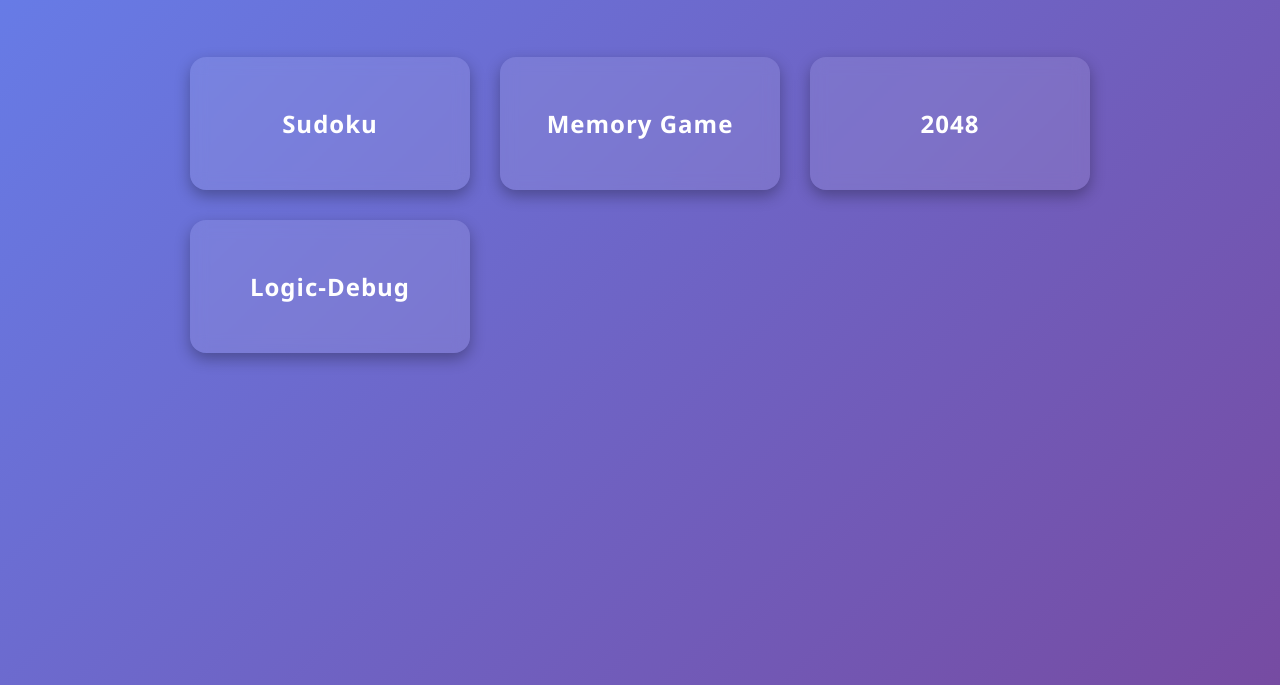
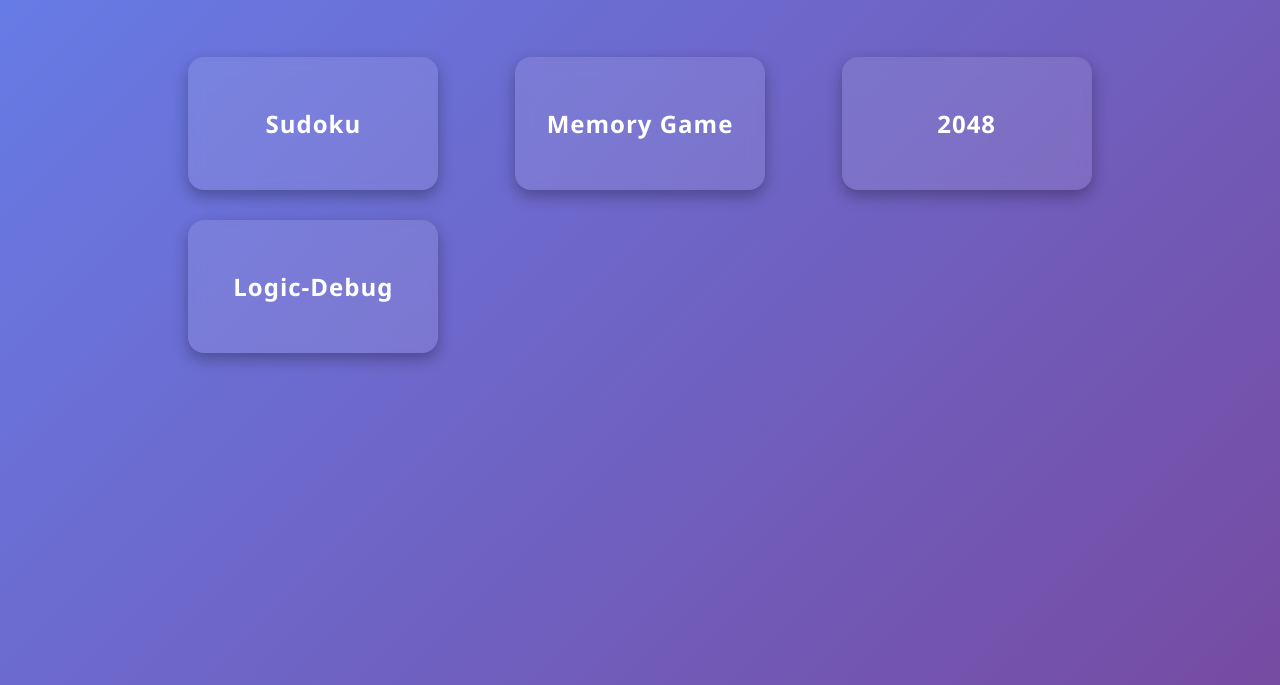
Before and after one commit to sainadhareddy2636/multi-game-hub, a plain HTML site: page index.html in a window 1280 px wide. Shown: the part 115-800 px from the top of the page. Drawn offline with Linux system fonts and the light colour scheme.

Commit message:
updated styling

```diff
--- a/index.html
+++ b/index.html
@@ -1,16 +1,17 @@
 <!DOCTYPE html>
 <html lang="en">
 <head>
-    <meta charset="UTF-8">
-    <meta name="viewport" content="width=device-width, initial-scale=1.0">
+  <meta charset="UTF-8" />
+  <meta name="viewport" content="width=device-width, initial-scale=1.0" />
   <title>Game Hub</title>
-    <link rel="stylesheet" href="styles.css">
+  <link rel="stylesheet" href="styles.css" />
 </head>
 <body>
   <header>
     <h1>🎮 Multi Game Hub</h1>
     <p>Select a game and enjoy!</p>
   </header>
+
   <main class="game-selection">
     <div class="game-card"><a href="games/sudoku.html">Sudoku</a></div>
     <div class="game-card"><a href="games/memory.html">Memory Game</a></div>
--- a/styles.css
+++ b/styles.css
@@ -14,7 +14,6 @@ body {
   display: flex;
   flex-direction: column;
   align-items: center;
-  justify-content: flex-start;
   padding: 20px;
 }
 
@@ -41,12 +40,17 @@ header p {
   grid-template-columns: repeat(auto-fit, minmax(220px, 1fr));
   gap: 30px;
   width: 100%;
-  max-width: 900px;
-  margin-top: 20px;
+  max-width: 950px;
+  margin: 20px auto 0;
+  justify-items: center;
+  align-items: stretch;
+  justify-content: center;
 }
 
 /* Game Card */
 .game-card {
+  width: 100%;
+  max-width: 250px;
   background: rgba(255, 255, 255, 0.1);
   backdrop-filter: blur(8px);
   border-radius: 16px;
@@ -54,6 +58,9 @@ header p {
   text-align: center;
   transition: transform 0.3s, background 0.3s;
   box-shadow: 0 6px 15px rgba(0,0,0,0.3);
+  display: flex;
+  align-items: center;
+  justify-content: center;
 }
 
 .game-card:hover {
```
Lines whose indentation alone changed are shown as unchanged.
